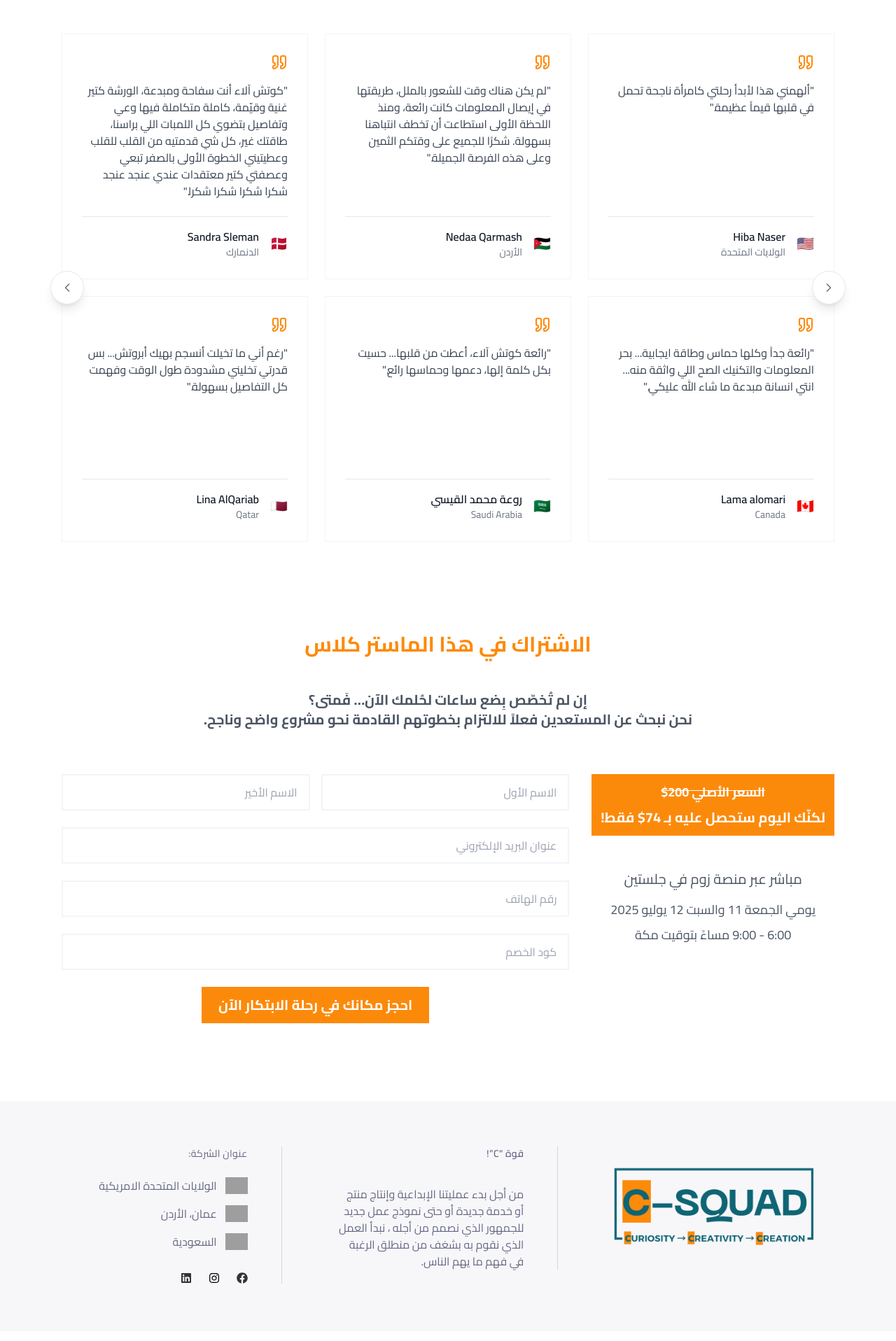
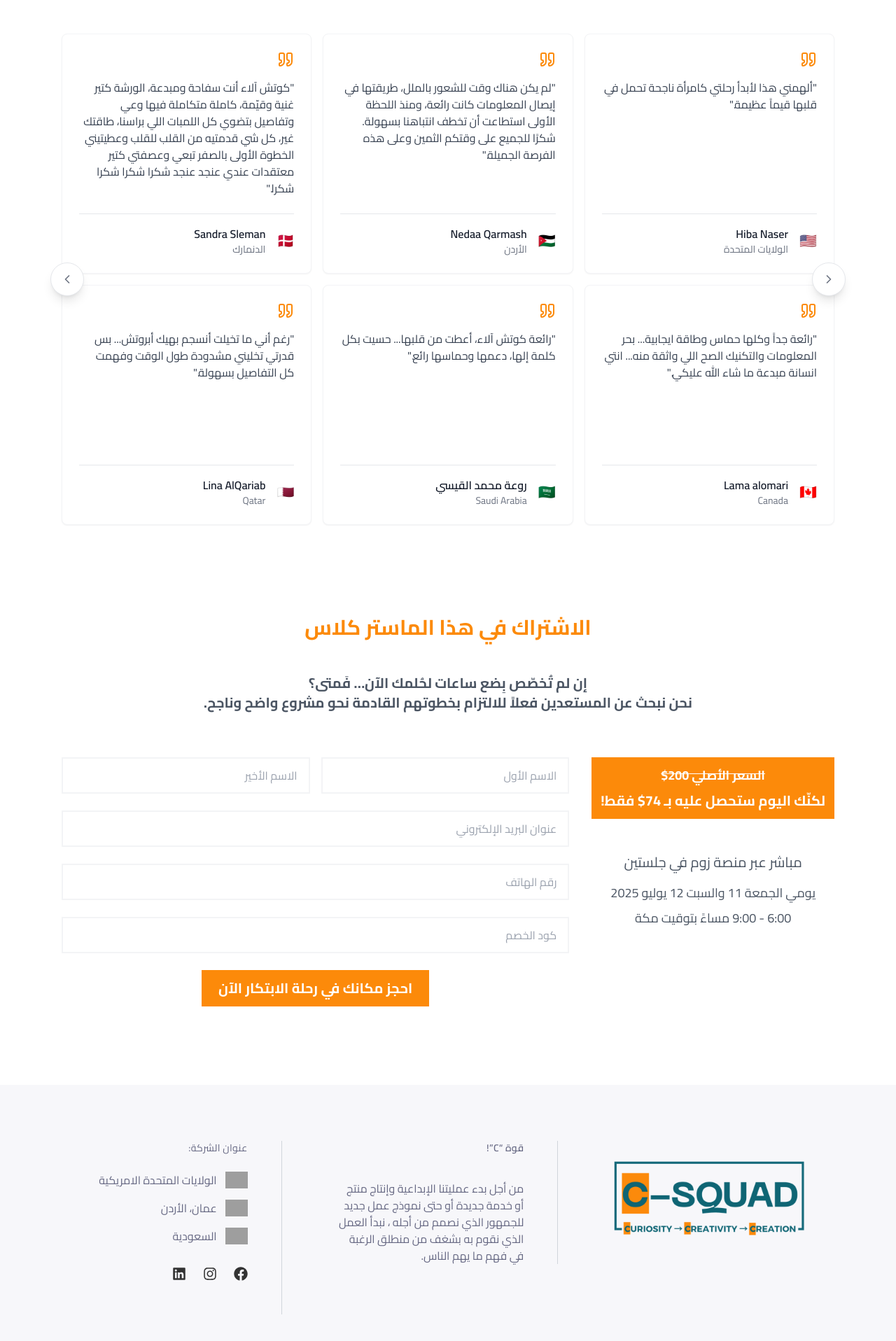
Before and after one commit to Dweirii/C-SQUAD-Master-Class, a Next.js app: page / in a window 1280 px wide. Shown: the part 4123-6039 px from the top of the page at 70% size. Built offline with nearby package versions, Linux system fonts and the light colour scheme; grey boxes are pictures that could not be loaded.

Commit message:
Fix the Bugs

```diff
--- a/components/ar/footer.tsx
+++ b/components/ar/footer.tsx
@@ -11,21 +11,20 @@ const socialLinks = [
 
 export default function Footer() {
   return (
-    <footer role="contentinfo" dir="rtl" className="w-full bg-[#F7F7FA] sm:py-16">
+    <footer role="contentinfo" dir="rtl" className="w-full bg-[#F7F7FA] lg:pt-20 lg:py-0 sm:py-16">
       <div className="max-w-6xl mx-auto px-6">
         <div className="grid grid-cols-1 lg:grid-cols-3 gap-20 items-start">
-
           {/* القسم الأيسر - الشعار */}
-          <div className="flex justify-center lg:justify-end items-start">
+          <div className="flex justify-center items-center lg:justify-end lg:items-start">
             <Image
               src="/Csquad.png"
               alt="شعار سي سكواد"
-              width={350}
+              width={300}
               height={200}
               priority
+              className="object-cover pl-6 pt-5 lg:pt-0 lg:pl-0"
             />
           </div>
-
           {/* القسم الأوسط - نبذة عن الشركة */}
           <div className="text-center lg:text-right sm:text-left lg:border-r lg:border-gray-300 lg:pr-12">
             <h3 className="text-sm text-left sm:text-left font-semibold text-[#666883] mb-4 tracking-wide">قوة  “C”!</h3>
@@ -77,21 +76,21 @@ export default function Footer() {
               </div>
             </div>
             {/* Social Media Links */}
-            <div className="flex  gap-6">
-              <Link href="#" aria-label="Follow us on Facebook" className='fill text-black'>
-                <FaFacebook className="w-4 h-4 text-[#333] hover:text-[#FC8A0A] transition-colors duration-200" />
+            <div className="flex gap-6 pb-12 mt-4">
+              <Link href="#" aria-label="Follow us on Facebook">
+                <FaFacebook className="w-5 h-5 text-[#333] hover:text-[#FC8A0A] transition-colors duration-200" />
               </Link>
               <Link href="#" aria-label="Follow us on Instagram">
-                <FaInstagram fill='black' className="w-4 h-4 hover:text-[#FC8A0A] transition-colors duration-200" />
+                <FaInstagram className="w-5 h-5 text-[#333] hover:text-[#FC8A0A] transition-colors duration-200" />
               </Link>
               <Link href="#" aria-label="Connect with us on LinkedIn">
-                <FaLinkedin className="w-4 h-4 text-[#333] hover:text-[#FC8A0A] transition-colors duration-200" />
+                <FaLinkedin className="w-5 h-5 text-[#333] hover:text-[#FC8A0A] transition-colors duration-200" />
               </Link>
             </div>
           </div>
         </div>
         {/* الحد الأسفل */}
-        <div className="pt-1">
+        <div className="pt-1 sm:pb-10">
         </div>
       </div>
     </footer>
--- a/components/ar/testimonials.tsx
+++ b/components/ar/testimonials.tsx
@@ -129,71 +129,67 @@ export default function TestimonialsArabicCarousel() {
   const [isTransitioning, setIsTransitioning] = useState(false)
   const [touchStart, setTouchStart] = useState(0)
   const [touchEnd, setTouchEnd] = useState(0)
-  const [itemsPerPage, setItemsPerPage] = useState(3)
 
-  // Calculate items per page based on screen size
-  const getItemsPerPage = () => {
+  // Initial states assume a common default (e.g., desktop or a specific fallback)
+  // These will be updated on mount and resize by useEffect
+  const [itemsPerPage, setItemsPerPage] = useState(6) // Default to desktop items
+  const [columnsInGrid, setColumnsInGrid] = useState(3) // Default to desktop columns
+
+  useEffect(() => {
+    const getScreenConfig = () => {
       if (typeof window !== "undefined") {
-      if (window.innerWidth >= 1024) return 6 // Desktop: 3 items
-      if (window.innerWidth >= 768) return 2 // Tablet: 2 items
-      return 1 // Mobile: 1 item
+        if (window.innerWidth >= 1024) return { items: 6, cols: 3 } // Desktop
+        if (window.innerWidth >= 768) return { items: 2, cols: 2 } // Tablet
+        return { items: 1, cols: 1 } // Mobile
       }
-    return 3 // Default for SSR
+      // SSR fallback or non-browser environment
+      return { items: 6, cols: 3 } // Consistent with initial state
     }
 
-  useEffect(() => {
     const handleResize = () => {
-      const newItemsPerPage = getItemsPerPage()
-      setItemsPerPage(newItemsPerPage)
+      const config = getScreenConfig()
+      setItemsPerPage(config.items)
+      setColumnsInGrid(config.cols)
 
-      // Reset to first page if current page is out of bounds
-      const newTotalPages = Math.ceil(testimonials.length / newItemsPerPage)
-      if (currentPage >= newTotalPages) {
-        setCurrentPage(0)
+      const newTotalPages = config.items > 0 ? Math.ceil(testimonials.length / config.items) : 0
+      if (currentPage >= newTotalPages && newTotalPages > 0) {
+        setCurrentPage(newTotalPages - 1) // Go to last valid page
+      } else if (currentPage >= newTotalPages && newTotalPages === 0) {
+        setCurrentPage(0) // No pages, reset to 0
       }
     }
 
-    // Set initial value
-    handleResize()
-
+    handleResize() // Call on mount to set initial responsive values
     window.addEventListener("resize", handleResize)
     return () => window.removeEventListener("resize", handleResize)
-  }, [currentPage])
+  }, [currentPage]) // Re-evaluate on currentPage change if needed, though primarily for resize.
 
-  const totalPages = Math.ceil(testimonials.length / itemsPerPage)
+  const totalPages = itemsPerPage > 0 ? Math.ceil(testimonials.length / itemsPerPage) : 0
 
   const nextPage = () => {
-    if (isTransitioning) return
+    if (isTransitioning || totalPages <= 1) return
     setIsTransitioning(true)
-    setCurrentPage((prevPage) => (prevPage + 1) % totalPages)
-    setTimeout(() => setIsTransitioning(false), 600)
+    setCurrentPage((prev) => (prev + 1) % totalPages)
+    setTimeout(() => setIsTransitioning(false), 600) // Animation duration
   }
 
   const prevPage = () => {
-    if (isTransitioning) return
+    if (isTransitioning || totalPages <= 1) return
     setIsTransitioning(true)
-    setCurrentPage((prevPage) => (prevPage - 1 + totalPages) % totalPages)
-    setTimeout(() => setIsTransitioning(false), 600)
+    setCurrentPage((prev) => (prev - 1 + totalPages) % totalPages)
+    setTimeout(() => setIsTransitioning(false), 600) // Animation duration
   }
 
-  const goToPage = (page: number) => {
-    if (isTransitioning || page === currentPage) return
-    setIsTransitioning(true)
-    setCurrentPage(page)
-    setTimeout(() => setIsTransitioning(false), 600)
+  const getCurrentTestimonials = () => {
+    if (itemsPerPage <= 0) return []
+    const start = currentPage * itemsPerPage
+    const end = start + itemsPerPage
+    return testimonials.slice(start, end)
   }
 
-  // Get current testimonials for the current page
-  const getCurrentTestimonials = () => {
-    const startIndex = currentPage * itemsPerPage
-    const endIndex = startIndex + itemsPerPage
-    return testimonials.slice(startIndex, endIndex)
-  }
-
-  // Enhanced touch handlers with momentum
   const handleTouchStart = (e: React.TouchEvent) => {
     setTouchStart(e.targetTouches[0].clientX)
-    setTouchEnd(0)
+    setTouchEnd(0) // Reset touchEnd
   }
 
   const handleTouchMove = (e: React.TouchEvent) => {
@@ -201,27 +197,28 @@ export default function TestimonialsArabicCarousel() {
   }
 
   const handleTouchEnd = () => {
-    if (!touchStart || !touchEnd) return
+    if (!touchStart || !touchEnd || isTransitioning) return
+    const distance = touchStart - touchEnd
+    const swipeThreshold = 30 // Min distance for a swipe
 
-    const distance = touchStart - touchEnd
-    const isLeftSwipe = distance > 30
-    const isRightSwipe = distance < -30
-
-    if (isLeftSwipe && !isTransitioning) {
+    if (distance > swipeThreshold) {
       nextPage()
-    } else if (isRightSwipe && !isTransitioning) {
+    } else if (distance < -swipeThreshold) {
       prevPage()
     }
+    // Reset touch coordinates
+    setTouchStart(0)
+    setTouchEnd(0)
   }
 
   const currentTestimonials = getCurrentTestimonials()
+  const numDisplayRows = columnsInGrid > 0 ? Math.ceil(currentTestimonials.length / columnsInGrid) : 0
 
   return (
     <section className="bg-white overflow-hidden lg:py-12 sm:py-16">
-      <div className="max-w-6xl mx-auto px-6 py-12 sm:py-16">
-        {/* Header */}
+      <div className="max-w-6xl mx-auto px-6 py-10 sm:py-16">
         <div className="text-center mb-10 sm:mb-12">
-          <h2 className="text-2xl sm:text-2xl md:text-3xl lg:text-3xl font-bold text-[#FC8A0A] mb-4 leading-tight">
+          <h2 className="text-2xl md:text-3xl font-bold text-[#FC8A0A] mb-4 leading-tight">
             آراء المشتركين في الماستر كلاس السابق
           </h2>
           <p className="text-[#545454] font-bold text-base sm:text-lg leading-relaxed max-w-3xl mx-auto">
@@ -229,96 +226,82 @@ export default function TestimonialsArabicCarousel() {
           </p>
         </div>
 
-        {/* Carousel Container */}
         <div className="relative">
-          {/* Navigation Arrows - RTL adjusted */}
           <button
             onClick={prevPage}
             disabled={totalPages <= 1 || isTransitioning}
-            className="hidden lg:flex absolute right-0 top-1/2 -translate-y-1/2 translate-x-4 z-20 w-12 h-12 bg-white rounded-full shadow-lg border border-gray-200 items-center justify-center text-gray-500 hover:text-[#FC8A0A] hover:border-[#FC8A0A] hover:shadow-xl transition-all duration-300 disabled:opacity-50 disabled:cursor-not-allowed hover:scale-110"
-            aria-label="الصفحة السابقة"
+            className="hidden lg:flex absolute right-0 top-1/2 -translate-y-1/2 translate-x-4 z-20 w-12 h-12 bg-white rounded-full shadow-lg border border-gray-200 items-center justify-center text-gray-500 hover:text-[#FC8A0A] hover:border-[#FC8A0A] transition-all duration-300 disabled:opacity-50 disabled:cursor-not-allowed hover:scale-110"
+            aria-label="Previous testimonials"
           >
             <ChevronRight className="w-5 h-5" />
           </button>
-
           <button
             onClick={nextPage}
             disabled={totalPages <= 1 || isTransitioning}
-            className="hidden lg:flex absolute left-0 top-1/2 -translate-y-1/2 -translate-x-4 z-20 w-12 h-12 bg-white rounded-full shadow-lg border border-gray-200 items-center justify-center text-gray-500 hover:text-[#FC8A0A] hover:border-[#FC8A0A] hover:shadow-xl transition-all duration-300 disabled:opacity-50 disabled:cursor-not-allowed hover:scale-110"
-            aria-label="الصفحة التالية"
+            className="hidden lg:flex absolute left-0 top-1/2 -translate-y-1/2 -translate-x-4 z-20 w-12 h-12 bg-white rounded-full shadow-lg border border-gray-200 items-center justify-center text-gray-500 hover:text-[#FC8A0A] hover:border-[#FC8A0A] transition-all duration-300 disabled:opacity-50 disabled:cursor-not-allowed hover:scale-110"
+            aria-label="Next testimonials"
           >
             <ChevronLeft className="w-5 h-5" />
           </button>
+
           <div
-            className={`grid grid-rows-2 gap-6 transition-all duration-700 ease-out ${
-              isTransitioning ? "opacity-0 transform translate-y-4" : "opacity-100 transform translate-y-0"
-            }`}
+            className={`grid ${numDisplayRows <= 1 ? "grid-rows-1" : "grid-rows-2"} gap-4 transition-all duration-700 ease-out ${isTransitioning ? "opacity-0 translate-y-4" : "opacity-100 translate-y-0"}`}
+            onTouchStart={handleTouchStart}
+            onTouchMove={handleTouchMove}
+            onTouchEnd={handleTouchEnd}
           >
-            {[0, 1].map((rowIndex) => (
-              <div key={rowIndex} className="grid grid-cols-1 sm:grid-cols-2 lg:grid-cols-3 gap-6">
+            {Array.from({ length: numDisplayRows > 0 ? numDisplayRows : 0 }).map((_, rowIndex) => (
+              <div key={rowIndex} className="grid grid-cols-1 sm:grid-cols-2 lg:grid-cols-3 gap-4">
                 {currentTestimonials
-                  .slice(rowIndex * 3, rowIndex * 3 + 3)
-                  .map((testimonial, index) => (
+                  .slice(rowIndex * columnsInGrid, (rowIndex + 1) * columnsInGrid)
+                  .map((testimonial) => (
                     <div
-                      key={`${testimonial.id}-${currentPage}-${rowIndex}-${index}`}
+                      key={testimonial.id}
                       className="transition-all duration-500 ease-out transform hover:scale-105 hover:-translate-y-2"
-                      style={{
-                        animationDelay: `${(rowIndex * 3 + index) * 150}ms`,
-                        animation: isTransitioning
-                          ? "none"
-                          : `slideInUp 0.6s ease-out ${(rowIndex * 3 + index) * 150}ms both`,
-                      }}
                     >
                       <TestimonialCardArabic testimonial={testimonial} />
                     </div>
                   ))}
               </div>
             ))}
+            {currentTestimonials.length === 0 && (
+              <div className="col-span-full text-center py-10 text-gray-500">لا توجد آراء لعرضها حالياً.</div>
+            )}
           </div>
-          {/* Mobile Navigation Buttons */}
-          <div className="flex lg:hidden justify-center gap-4 mt-8">
+
+          {totalPages > 1 && (
+            <div className="flex lg:hidden justify-center gap-4 mt-6">
+              {" "}
+              {/* Added mt-6 for spacing */}
               <button
                 onClick={prevPage}
-              disabled={totalPages <= 1 || isTransitioning}
-              className="w-12 h-12 bg-white rounded-full shadow-lg border border-gray-200 flex items-center justify-center text-gray-500 hover:text-[#FC8A0A] hover:border-[#FC8A0A] hover:shadow-xl transition-all duration-300 disabled:opacity-50 disabled:cursor-not-allowed hover:scale-110"
-              aria-label="الصفحة السابقة"
+                disabled={isTransitioning}
+                className="w-12 h-12 bg-white rounded-full border border-gray-200 flex items-center justify-center text-gray-500 hover:text-[#FC8A0A] hover:border-[#FC8A0A] transition-all duration-300 disabled:opacity-50 disabled:cursor-not-allowed hover:scale-110"
+                aria-label="Previous testimonials mobile"
               >
                 <ChevronRight className="w-5 h-5" />
               </button>
               <button
                 onClick={nextPage}
-              disabled={totalPages <= 1 || isTransitioning}
-              className="w-12 h-12 bg-white rounded-full shadow-lg border border-gray-200 flex items-center justify-center text-gray-500 hover:text-[#FC8A0A] hover:border-[#FC8A0A] hover:shadow-xl transition-all duration-300 disabled:opacity-50 disabled:cursor-not-allowed hover:scale-110"
-              aria-label="الصفحة التالية"
+                disabled={isTransitioning}
+                className="w-12 h-12 bg-white rounded-full border border-gray-200 flex items-center justify-center text-gray-500 hover:text-[#FC8A0A] hover:border-[#FC8A0A] transition-all duration-300 disabled:opacity-50 disabled:cursor-not-allowed hover:scale-110"
+                aria-label="Next testimonials mobile"
               >
                 <ChevronLeft className="w-5 h-5" />
               </button>
             </div>
+          )}
         </div>
       </div>
 
-      {/* Custom CSS for animations */}
       <style jsx>{`
         @keyframes slideInUp {
-          from {
-            opacity: 0;
-            transform: translateY(30px) scale(0.95);
+          from { opacity: 0; transform: translateY(30px) scale(0.95); }
+          to { opacity: 1; transform: translateY(0) scale(1); }
         }
-          to {
-            opacity: 1;
-            transform: translateY(0) scale(1);
-          }
-        }
-
-        @keyframes fadeInScale {
-          from {
-            opacity: 0;
-            transform: scale(0.9);
-          }
-          to {
-            opacity: 1;
-            transform: scale(1);
-          }
+        /* Ensure the component takes up space even if content is transitioning or empty, to prevent layout jumps */
+        .grid {
+          min-height: 100px; /* Adjust as needed based on card height */
         }
       `}</style>
     </section>
@@ -327,23 +310,18 @@ export default function TestimonialsArabicCarousel() {
 
 function TestimonialCardArabic({ testimonial }: { testimonial: any }) {
   return (
-    <div className="bg-white p-6 sm:p-7 h-full flex flex-col transition-all duration-500 ease-out border border-gray-100 hover:border-[#FC8A0A]/30 group relative overflow-hidden">
-      {/* Subtle background pattern */}
-      <div className="absolute inset-0 bg-gradient-to-br from-[#FC8A0A]/5 to-transparent opacity-0 group-hover:opacity-100 transition-opacity duration-500"></div>
-
-      {/* Quote Icon */}
-      <div className="text-[#FC8A0A] mb-4 relative z-10 transition-transform duration-300 group-hover:scale-110">
-        <Quote className="w-6 h-6" />
+    <div className="bg-white p-4 sm:p-6 h-full flex flex-col transition-all duration-500 ease-out border border-gray-100 hover:border-[#FC8A0A]/30 group relative overflow-hidden rounded-lg shadow-sm hover:shadow-xl">
+      <div className="absolute inset-0 bg-gradient-to-br from-[#FC8A0A]/5 to-transparent opacity-0 group-hover:opacity-100 transition-opacity duration-500 rounded-lg"></div>
+      <div className="text-[#FC8A0A] mb-3 sm:mb-4 relative z-10 transition-transform duration-300 group-hover:scale-110">
+        <Quote className="w-5 h-5 sm:w-6 sm:h-6" />
       </div>
-
-      {/* Testimonial Text */}
-      <blockquote className="text-gray-700 text-sm sm:text-base leading-relaxed mb-6 flex-grow relative z-10 transition-colors duration-300 group-hover:text-gray-800">
+      <blockquote className="text-gray-700 text-sm sm:text-base leading-relaxed mb-4 sm:mb-6 flex-grow relative z-10 transition-colors duration-300 group-hover:text-gray-800">
         "{testimonial.testimonial}"
       </blockquote>
-
-      {/* Author Info */}
-      <div className="flex items-center gap-4 pt-4 border-t border-gray-200 relative z-10 transition-all duration-300 group-hover:border-[#FC8A0A]/20">
-        <span className="text-xl transition-transform duration-300 group-hover:scale-110">{testimonial.flag}</span>
+      <div className="flex items-center gap-3 sm:gap-4 pt-3 sm:pt-4 border-t border-gray-200 relative z-10 transition-all duration-300 group-hover:border-[#FC8A0A]/20">
+        <span className="text-lg sm:text-xl transition-transform duration-300 group-hover:scale-110">
+          {testimonial.flag}
+        </span>
         <div>
           <div className="font-semibold text-gray-900 text-sm sm:text-base transition-colors duration-300 group-hover:text-[#FC8A0A]">
             {testimonial.name}
```
Lines whose indentation alone changed are shown as unchanged.
